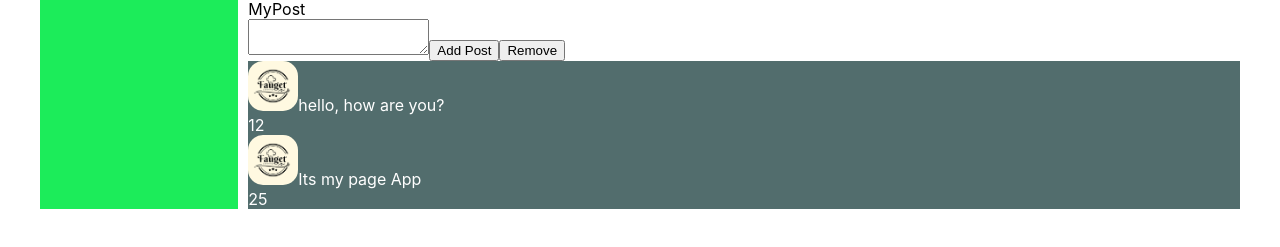
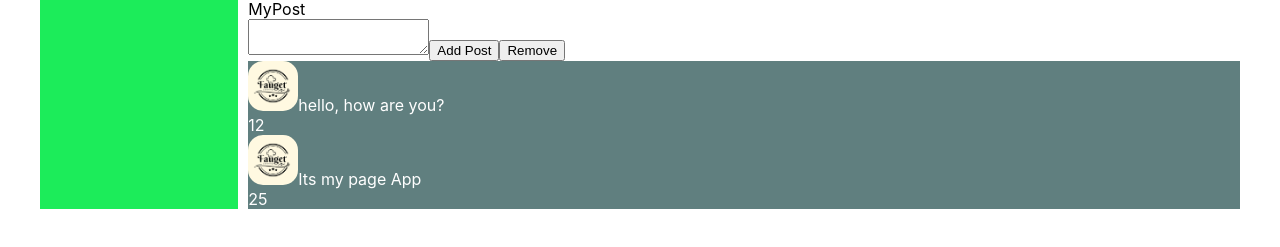
Before and after one commit to 89610090091/net-social-icub, a React (Create React App) app: page / in a window 1280 px wide. Shown: the part 377-624 px from the top of the page. Built offline with nearby package versions, Linux system fonts and the light colour scheme.

Commit message:
git_commit 	modified:   src/componets/Profile/MyPost/Post/Post.module.css

```diff
--- a/src/componets/Profile/MyPost/Post/Post.module.css
+++ b/src/componets/Profile/MyPost/Post/Post.module.css
@@ -1,5 +1,5 @@
 .item {
-    background-color: rgb(82, 109, 109);
+    background-color: rgb(96, 127, 127);
     color: white;
 
     img {
```
